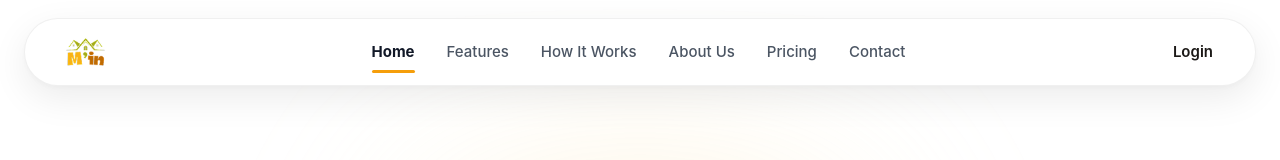
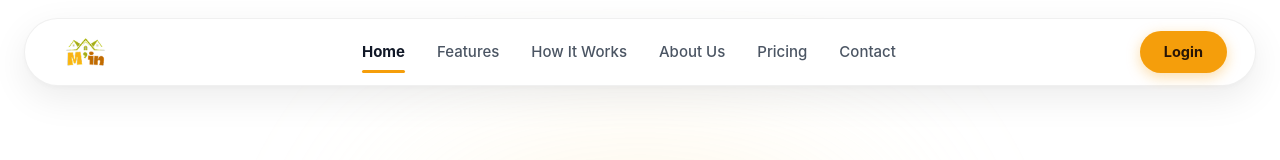
Before and after one commit to sannyboy1441/Mob-in, a React (Vite) app: page / in a window 1280 px wide. Shown: the top 160 px of the page. Built offline with nearby package versions, Linux system fonts and the light colour scheme; no server answers; the database is empty.

Commit message:
Style Login as a pill button and make top navbar steady on scroll

```diff
--- a/src/components/home.css
+++ b/src/components/home.css
@@ -53,28 +53,8 @@ html {
   padding: 0 28px;
   box-shadow: 0 12px 36px rgba(0, 0, 0, 0.08), 0 2px 6px rgba(0, 0, 0, 0.03);
   border: 1px solid rgba(0, 0, 0, 0.06);
-  transition: max-width 0.45s cubic-bezier(0.16, 1, 0.3, 1),
-              height 0.35s ease,
-              padding 0.45s cubic-bezier(0.16, 1, 0.3, 1),
-              box-shadow 0.35s ease,
-              background 0.35s ease,
-              border-color 0.35s ease;
-  will-change: max-width, padding;
+  transition: box-shadow 0.3s ease, border-color 0.3s ease;
   position: relative;
-  overflow: hidden;
-}
-
-/* COMPRESSED SCROLLING STATE: COMPRESSES & SLIDES SMOOTHLY TO THE MIDDLE, LOGO REMAINS */
-.floating-pill-navbar.is-scrolling-compressed {
-  max-width: 88px;
-  height: 58px;
-  padding: 0 14px;
-  justify-content: center;
-  background: rgba(255, 255, 255, 0.95);
-  backdrop-filter: blur(14px);
-  -webkit-backdrop-filter: blur(14px);
-  box-shadow: 0 16px 40px rgba(0, 0, 0, 0.16), 0 4px 14px rgba(194, 120, 3, 0.2);
-  border-color: rgba(245, 158, 11, 0.35);
 }
 
 .pill-navbar-logo {
@@ -88,9 +68,6 @@ html {
   transition: transform 0.35s cubic-bezier(0.16, 1, 0.3, 1);
 }
 
-.floating-pill-navbar.is-scrolling-compressed .pill-navbar-logo {
-  transform: scale(1.08);
-}
 
 .pill-navbar-logo-img {
   height: 40px;
@@ -113,15 +90,6 @@ html {
   transition: opacity 0.25s ease, max-width 0.42s cubic-bezier(0.16, 1, 0.3, 1), transform 0.35s ease;
 }
 
-.floating-pill-navbar.is-scrolling-compressed .pill-navbar-links {
-  opacity: 0;
-  max-width: 0;
-  pointer-events: none;
-  transform: scale(0.85);
-  margin: 0;
-  padding: 0;
-  gap: 0;
-}
 
 .pill-nav-btn {
   background: transparent;
@@ -164,29 +132,27 @@ html {
   transition: opacity 0.25s ease, max-width 0.42s cubic-bezier(0.16, 1, 0.3, 1), transform 0.35s ease;
 }
 
-.floating-pill-navbar.is-scrolling-compressed .pill-navbar-actions {
-  opacity: 0;
-  max-width: 0;
-  pointer-events: none;
-  transform: scale(0.85);
-  margin: 0;
-  padding: 0;
-  gap: 0;
-}
 
 .pill-login-btn {
-  background: transparent;
+  background: #f59e0b;
+  color: #281507;
   border: none;
-  color: #1c1917;
-  font-size: 15px;
-  font-weight: 600;
+  border-radius: 9999px;
+  padding: 10px 24px;
+  font-size: 14.5px;
+  font-weight: 700;
   cursor: pointer;
-  padding: 8px 14px;
-  transition: opacity 0.15s ease;
+  transition: all 0.2s ease;
+  box-shadow: 0 4px 14px rgba(245, 158, 11, 0.35);
+  display: inline-flex;
+  align-items: center;
+  justify-content: center;
 }
 
 .pill-login-btn:hover {
-  opacity: 0.75;
+  background: #d97706;
+  transform: translateY(-1px);
+  box-shadow: 0 6px 18px rgba(245, 158, 11, 0.45);
 }
 
 .pill-register-btn {
--- a/src/components/home.jsx
+++ b/src/components/home.jsx
@@ -49,9 +49,6 @@ export default function Home({
   const renterTrackRef = useRef(null);
   const landlordTrackRef = useRef(null);
 
-  // Dynamic pill compression during scroll
-  const [isScrolling, setIsScrolling] = useState(false);
-  const scrollStopTimerRef = useRef(null);
 
   const handleRenterArrowClick = () => {
     setActiveRenterStep((prev) => {
@@ -113,28 +110,10 @@ export default function Home({
     }
   }, [initialSection, onClearInitialSection]);
 
-  // SCROLLSPY & DYNAMIC COMPRESSION ON SCROLL
+  // SCROLLSPY
   useEffect(() => {
     const handleScroll = () => {
       const currentY = window.scrollY;
-
-      // Compress navbar into center logo pill while scrolling up/down
-      if (currentY > 20) {
-        setIsScrolling(true);
-      } else {
-        setIsScrolling(false);
-      }
-
-      // Reset debounce timer to expand back to normal when scrolling stops
-      if (scrollStopTimerRef.current) {
-        clearTimeout(scrollStopTimerRef.current);
-      }
-
-      scrollStopTimerRef.current = setTimeout(() => {
-        setIsScrolling(false);
-      }, 360);
-
-      // Scrollspy logic
       const scrollPos = currentY + 160;
 
       const contactSection = document.getElementById("contact");
@@ -162,7 +141,6 @@ export default function Home({
     handleScroll();
     return () => {
       window.removeEventListener("scroll", handleScroll);
-      if (scrollStopTimerRef.current) clearTimeout(scrollStopTimerRef.current);
     };
   }, []);
 
@@ -312,7 +290,7 @@ export default function Home({
           FLOATING WHITE PILL NAVBAR (MATCHING SCREENSHOT 1 & 2)
       ===================================================== */}
       <div className="floating-navbar-wrapper">
-        <nav className={`floating-pill-navbar ${isScrolling ? "is-scrolling-compressed" : ""}`}>
+        <nav className="floating-pill-navbar">
           {/* BRAND LOGO */}
           <div className="pill-navbar-logo" onClick={() => handleNavClick("Home")}>
             <img src={mobinLogo} alt="Mob'in" className="pill-navbar-logo-img" />
```
